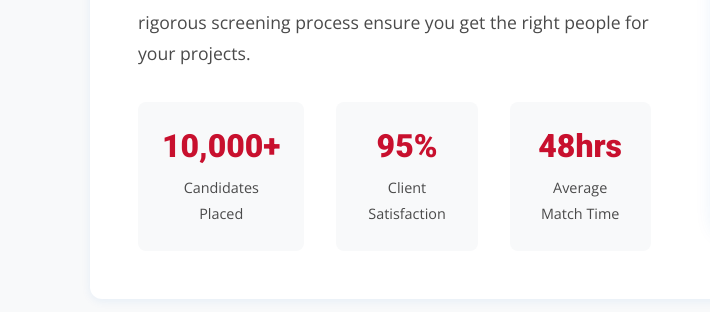
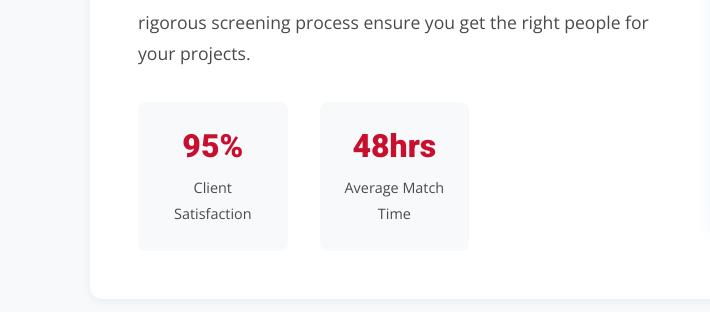
Before and after one commit to Kosanah/US-Aura, a plain HTML site: page index.html in a window 1280 px wide. Shown: the part 1265-1577 px from the top of the page, 0-710 px from the left. Drawn offline with nearby package versions, Linux system fonts and the light colour scheme.

Commit message:
Remove 10,000+ Candidates Placed stat from staffing section

```diff
--- a/index.html
+++ b/index.html
@@ -1542,10 +1542,6 @@
                     <p>We specialize in connecting companies with highly skilled technology professionals. Whether you need contract, contract-to-hire, or full-time talent, our extensive network and rigorous screening process ensure you get the right people for your projects.</p>
                     <div class="staffing-stats-mini">
                         <div class="mini-stat">
-                            <h4>10,000+</h4>
-                            <p>Candidates Placed</p>
-                        </div>
-                        <div class="mini-stat">
                             <h4>95%</h4>
                             <p>Client Satisfaction</p>
                         </div>
```
